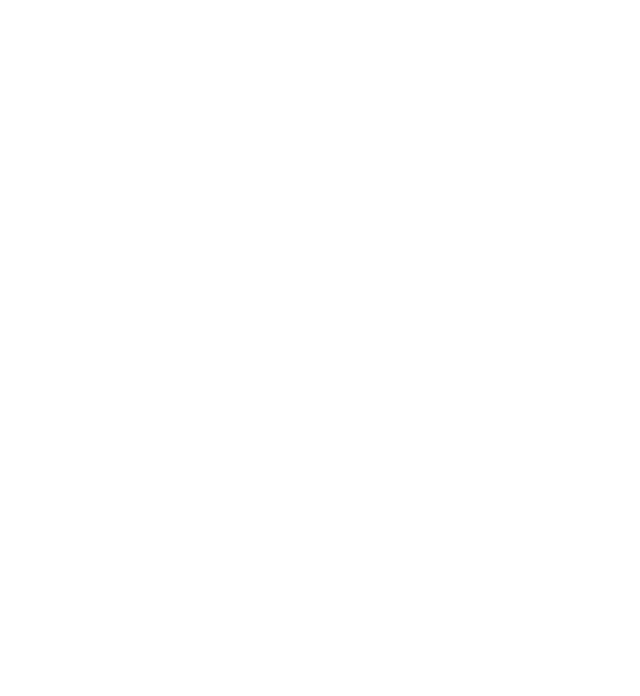
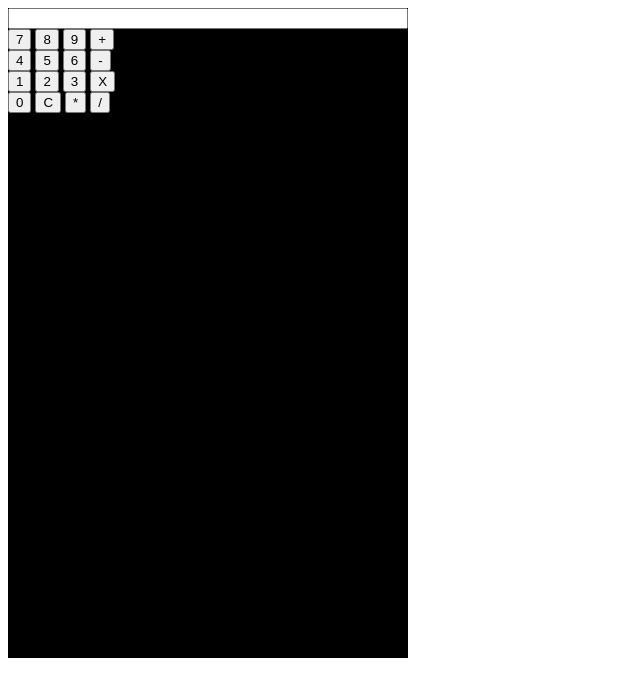
Before and after one commit to GeronimoAravena/calculadora.github.io, a plain HTML site: page index.html in a window 1280 px wide. Shown: the whole page, without its empty margins (0-640 px from the left). Drawn offline with Linux system fonts and the light colour scheme.

Commit message:
calculadora 2

```diff
--- a/assets/css/style.css
+++ b/assets/css/style.css
@@ -0,0 +1,16 @@
+#appBg{
+height: 650px;
+width: 400px;
+background-color: aqua;
+}
+
+#appBg form {
+    height: 100%;
+    width: 100%;
+    background-color: black;
+}
+
+#appBg input[type=textfield]  {
+    width: 98%;
+
+}
--- a/index.html
+++ b/index.html
@@ -13,6 +13,34 @@
 </head>
 
 <body>
+    <div id="appBg">
+        <form name="calculator">
+            <input id="gero" type="textfield" name="ans" autocomplete="off" readonly>
+
+            <input type="button" value="7">
+            <input type="button" value="8">
+            <input type="button" value="9">
+            <input type="button" value="+">
+            <br>
+            <input type="button" value="4">
+            <input type="button" value="5">
+            <input type="button" value="6">
+            <input type="button" value="-">
+            <br>
+            <input type="button" value="1">
+            <input type="button" value="2">
+            <input type="button" value="3">
+            <input type="button" value="X">
+            <br>
+            <input type="button" value="0">
+            <input type="button" value="C">
+            <input type="button" value="*">
+            <input type="button" value="/">
+        </form>
+    </div>
+
+
+
     <script src="assets/js/main.js"></script>
 </body>
 
```
